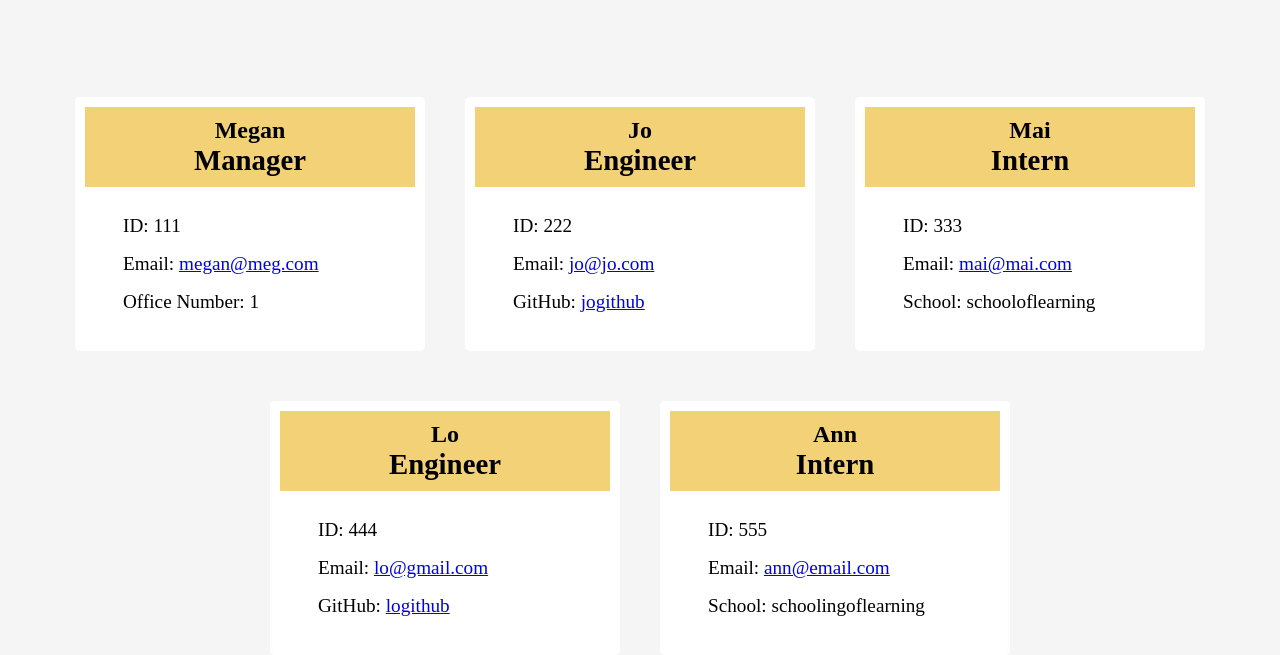
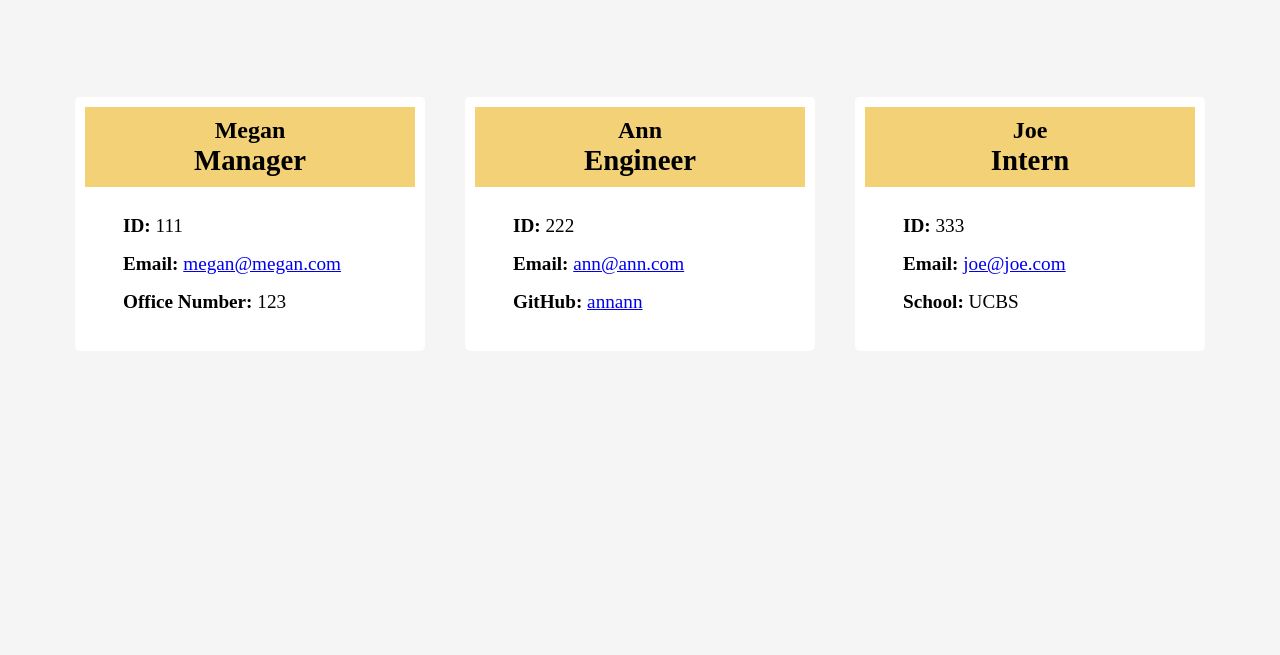
Before and after one commit to megellman/team-profile-generator, a website: page dist/index.html in a window 1280 px wide. Shown: the part 107-762 px from the top of the page. Drawn offline with Linux system fonts and the light colour scheme.

Commit message:
updated html file from running application

```diff
--- a/dist/index.html
+++ b/dist/index.html
@@ -16,49 +16,29 @@
                 <h3>Manager</h3>
             </div>
             <div class="details">
-                <p>ID: <span>111</span></p>
-                <p>Email: <a href="mailto:megan@meg.com"><span>megan@meg.com</span></p></a>
-                <p>Office Number: <span>1</span></p>
+                <p><strong>ID: </strong><span>111</span></p>
+                <p><strong>Email: </strong><a href="mailto:megan@megan.com"><span>megan@megan.com</span></p></a>
+                <p><strong>Office Number: </strong><span>123</span></p>
                 </div>
             </div><div class="card">
     <div class="title">
-        <h2>Jo</h2>
+        <h2>Ann</h2>
         <h3>Engineer</h3>
     </div>
     <div class="details">
-        <p>ID: <span>222</span></p>
-        <p>Email: <a href="mailto:jo@jo.com"><span>jo@jo.com</span></p></a>
-        <p>GitHub: <a href="https://github.com/jogithub" target="_blank"><span>jogithub</span></a></p>
+        <p><strong>ID: </strong><span>222</span></p>
+        <p><strong>Email: </strong><a href="mailto:ann@ann.com"><span>ann@ann.com</span></p></a>
+        <p><strong>GitHub: </strong><a href="https://github.com/annann" target="_blank"><span>annann</span></a></p>
     </div>
 </div><div class="card">
         <div class="title">
-            <h2>Mai</h2>
+            <h2>Joe</h2>
             <h3>Intern</h3>
         </div>
         <div class="details">
-            <p>ID: <span>333</span></p>
-            <p>Email: <a href="mailto:mai@mai.com"><span>mai@mai.com</span></p></a>
-            <p>School: <span>schooloflearning</span></p>
-        </div>
-    </div><div class="card">
-    <div class="title">
-        <h2>Lo</h2>
-        <h3>Engineer</h3>
-    </div>
-    <div class="details">
-        <p>ID: <span>444</span></p>
-        <p>Email: <a href="mailto:lo@gmail.com"><span>lo@gmail.com</span></p></a>
-        <p>GitHub: <a href="https://github.com/logithub" target="_blank"><span>logithub</span></a></p>
-    </div>
-</div><div class="card">
-        <div class="title">
-            <h2>Ann</h2>
-            <h3>Intern</h3>
-        </div>
-        <div class="details">
-            <p>ID: <span>555</span></p>
-            <p>Email: <a href="mailto:ann@email.com"><span>ann@email.com</span></p></a>
-            <p>School: <span>schoolingoflearning</span></p>
+            <p><strong>ID: </strong><span>333</span></p>
+            <p><strong>Email: </strong><a href="mailto:joe@joe.com"><span>joe@joe.com</span></p></a>
+            <p><strong>School: </strong><span>UCBS</span></p>
         </div>
     </div>
 </div>
```
